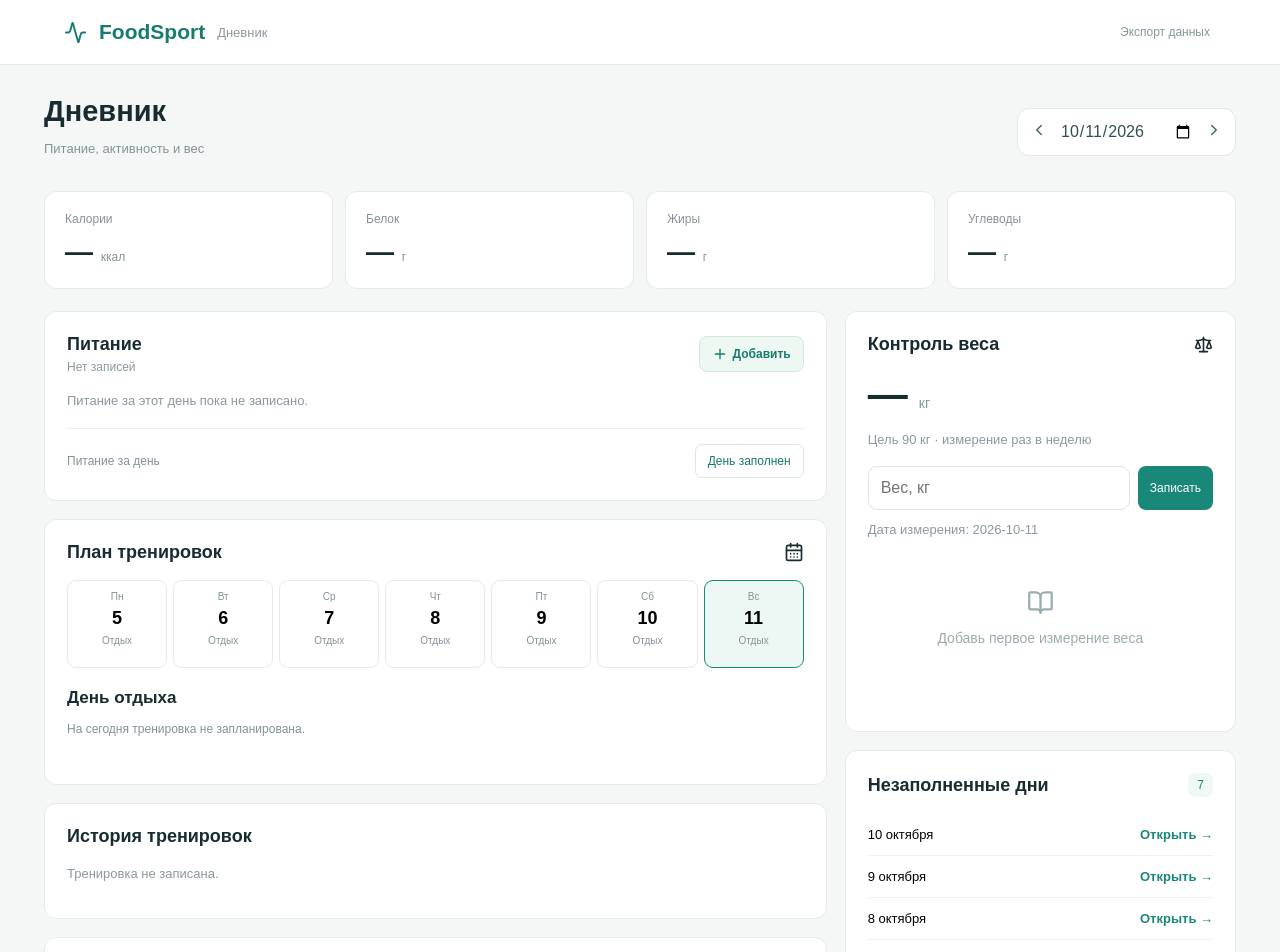
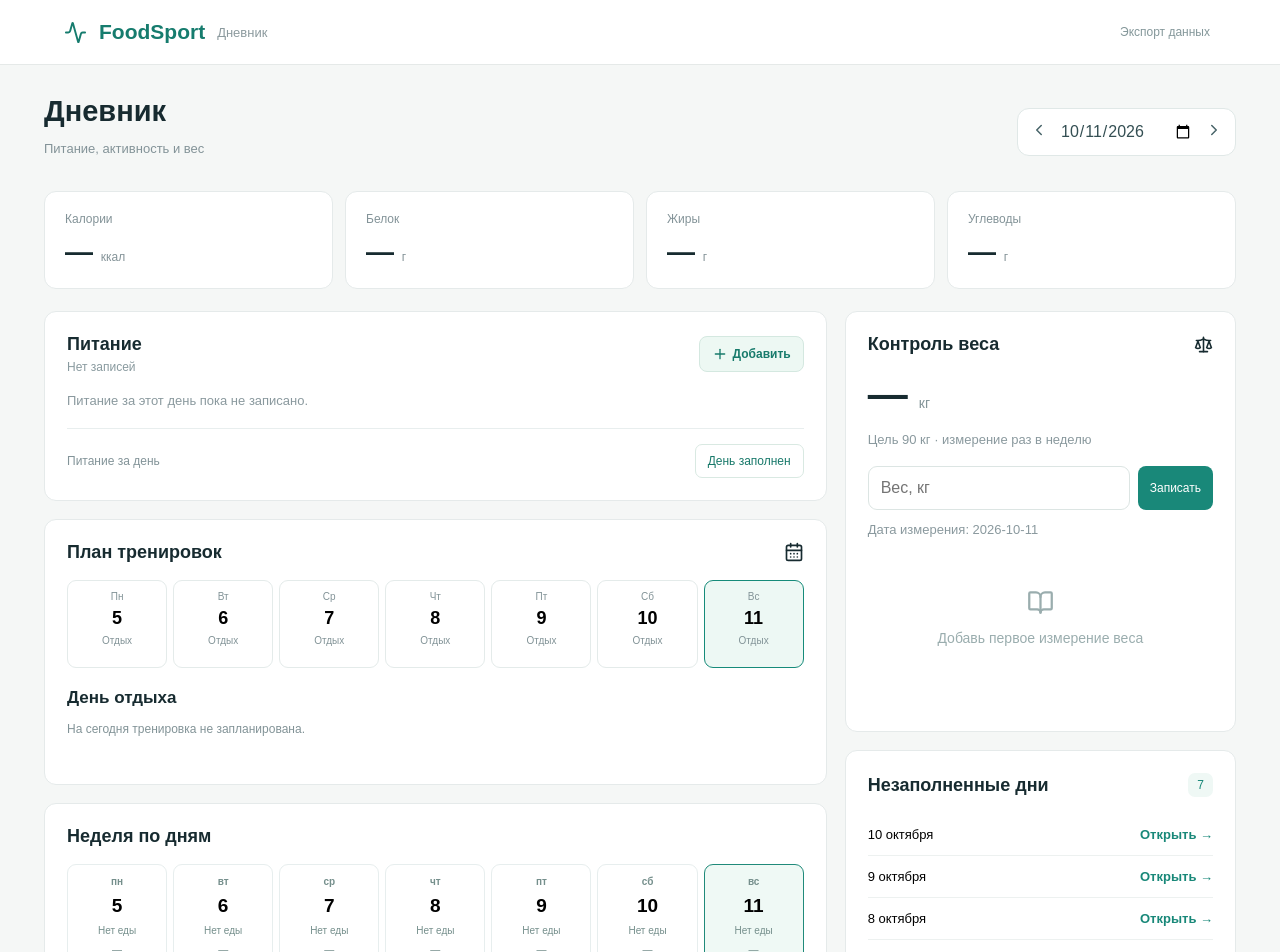
Before and after one commit to Karasuoshi/foodsport, a Next.js app: page /foodsport/ in a window 1280 px wide. Shown: the top 952 px of the page. Built offline with nearby package versions, Linux system fonts and the light colour scheme.

Commit message:
Remove redundant workout history panel and no-training-record message

```diff
--- a/app/page.tsx
+++ b/app/page.tsx
@@ -46,9 +46,7 @@ export default function Home(){
  {daily.length?<div className="mealstable"><div className="mealstablehead"><span>Продукт</span><span>Ккал</span><span>Белок</span><span></span></div>{daily.map(e=><div className="mealrow" key={e.id}><div><strong>{e.name}</strong><small>{e.grams} г · Ж {round(macros(e).fat)} · У {round(macros(e).carbs)}</small></div><b>{round(macros(e).kcal)}</b><b>{round(macros(e).protein)} г</b><div className="mealbuttons"><button aria-label="Изменить" onClick={()=>editFood(e)}><Pencil size={15}/></button><button aria-label="Удалить" onClick={()=>setEntries(p=>p.filter(x=>x.id!==e.id))}><Trash2 size={15}/></button></div></div>)}<div className="mealtotal"><strong>Итого</strong><b>{round(sum.kcal)}</b><b>{round(sum.protein)} г</b><span/></div></div>:<p className="journalempty">Питание за этот день пока не записано.</p>}
  <div className="journalcheck"><span>{reviewed?.status==="complete"?"✓ Дневник за день проверен":"Питание за день"}</span><button onClick={()=>reviewDay(date,reviewed?.status==="complete"?"no-data":"complete")}>{reviewed?.status==="complete"?"Открыть снова":"День заполнен"}</button></div></section>
  <WorkoutPlanner date={date} onDateChange={setDate}/>
- <section className="journalpanel"><div className="journalpanelhead"><h2>История тренировок</h2></div>
- {trainings.filter(t=>t.date===date).length?trainings.filter(t=>t.date===date).map(t=><div className="journalactivity" key={t.id}><Dumbbell size={19}/><div><strong>{t.type}</strong><small>{t.minutes} мин{t.notes?" · "+t.notes:""}</small></div><button aria-label="Удалить тренировку" onClick={()=>setTrainings(p=>p.filter(x=>x.id!==t.id))}><Trash2 size={16}/></button></div>):<p className="journalempty">Тренировка не записана.</p>}
-</section>
+
  <section className="journalpanel"><div className="journalpanelhead"><h2>Неделя по дням</h2></div><div className="journalweek">{Array.from({length:7},(_,i)=>dayShift(date,-((new Date(date+"T12:00:00").getDay()+6)%7)+i)).map(d=>{const es=entries.filter(e=>e.date===d);const ts=trainings.filter(t=>t.date===d);const w=weights.find(x=>x.date===d);const confirmed=dayReviews.some(x=>x.date===d&&x.status==="complete");return <button key={d} className={d===date?"journalday selected":"journalday"} onClick={()=>setDate(d)}><strong>{new Date(d+"T12:00:00").toLocaleDateString("ru-RU",{weekday:"short"})}</strong><span>{new Date(d+"T12:00:00").getDate()}</span><small>{confirmed?"✓":es.length?round(total(es).kcal)+" ккал":"Нет еды"}</small><small>{ts.length?"🏋 "+ts.length:"—"}</small>{w&&<small>{w.value} кг</small>}</button>})}</div></section>
  </div><aside className="journalside">
  <section className="journalpanel"><div className="journalpanelhead"><h2>Контроль веса</h2><Scale size={19}/></div><div className="journalweight">{latest?latest.toFixed(1):"—"} <span>кг</span></div><p className="journalsub">Цель 90 кг · измерение раз в неделю</p>{sortedWeights.length>1&&<p className="journaldelta">К прошлому измерению: {(sortedWeights.at(-1)!.value-sortedWeights.at(-2)!.value)>0?"+":""}{(sortedWeights.at(-1)!.value-sortedWeights.at(-2)!.value).toFixed(1)} кг</p>}<div className="journalweightform"><input aria-label="Вес в килограммах" type="number" min="20" max="400" step="0.1" placeholder="Вес, кг" value={weightInput} onChange={e=>setWeightInput(e.target.value)}/><button onClick={addWeight}>Записать</button></div><small className="journalsub">Дата измерения: {date}</small><WeightGraph weights={sortedWeights}/></section>
```
